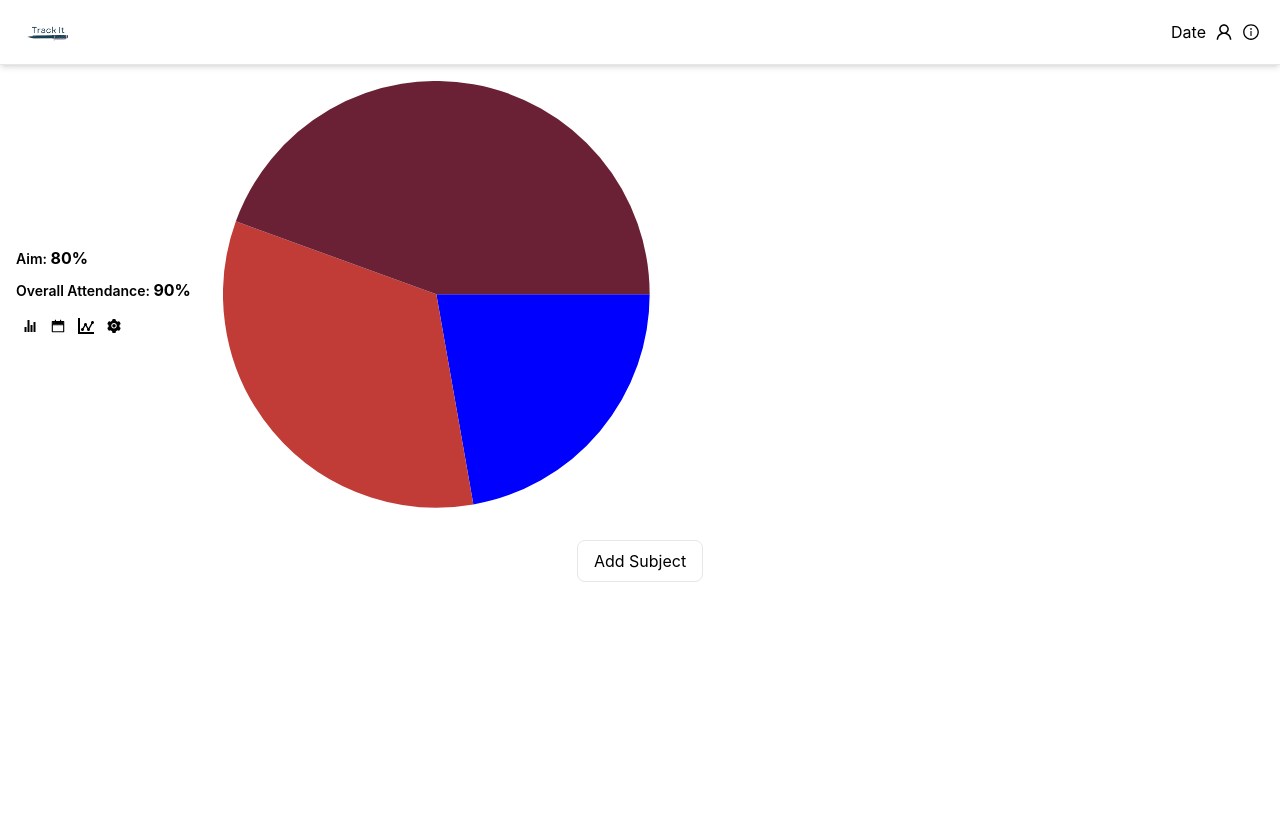
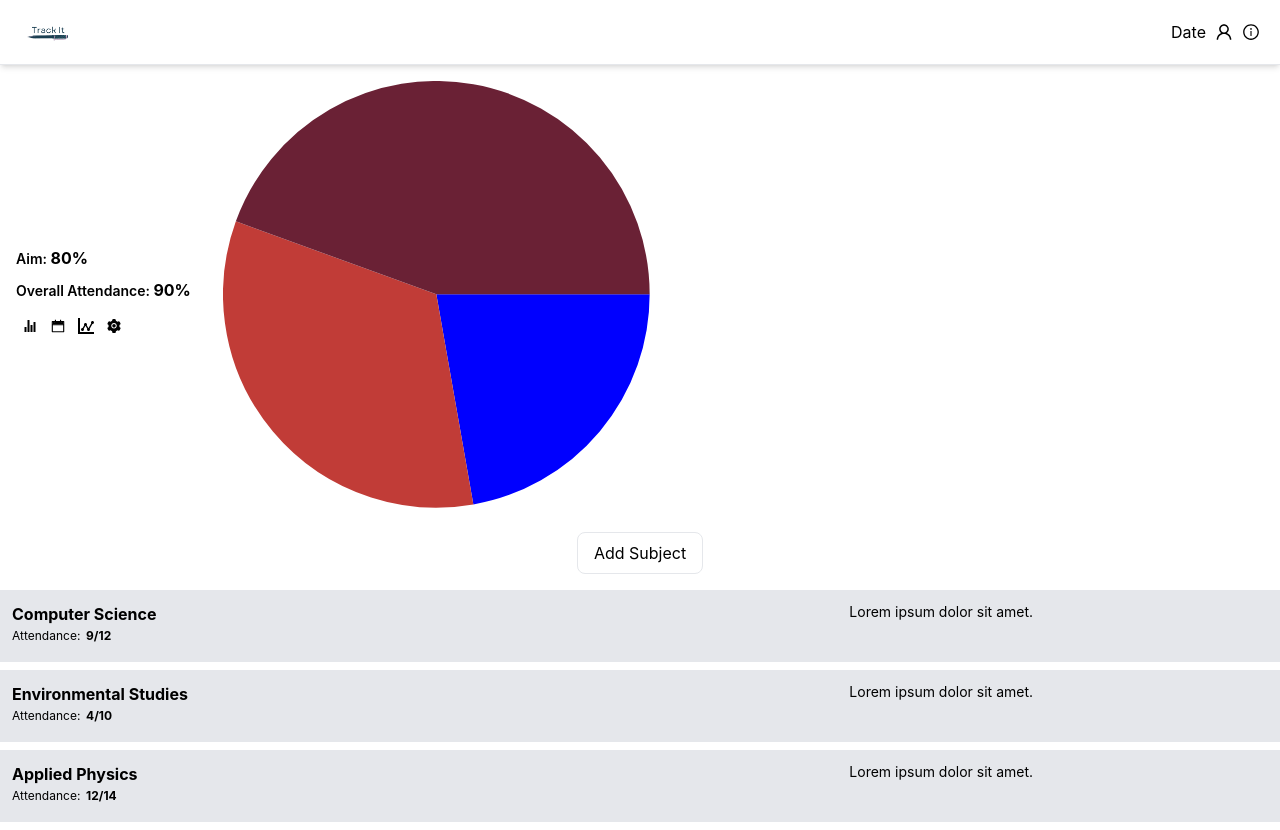
Before and after one commit to ShivanshAr97/Attendance-Tracker, a React (Create React App) app: page / in a window 1280 px wide. Before the commit the page ends 800 px from the top, so only its background shows below. Built offline with nearby package versions, Linux system fonts and the light colour scheme.

Commit message:
Added subject to main

```diff
--- a/src/components/Total.js
+++ b/src/components/Total.js
@@ -32,7 +32,50 @@ const Total = () => {
                 </div>
             </div>
             <Link to="/sub">
-            <button className="btn rounded-lg border px-4 py-2 my-4 flex mx-auto cursor-pointer">Add Subject</button></Link>
+                <button className="btn rounded-lg border px-4 py-2 my-2 mb-4 flex mx-auto cursor-pointer">Add Subject</button></Link>
+
+                <div className='bg-gray-200 p-3 my-2 flex'>
+                <div className='w-2/3'>
+                    <p className='font-bold'>Computer Science</p>
+                    <div className='flex justify-between align-middle'>
+                        <div className='flex text-xs mt-0.5 mb-1.5'>
+                            Attendance:<span className='font-bold'>&nbsp; 9/12</span>
+                        </div>
+                    </div>
+                </div>
+                <div className='w-1/3 text-sm'>
+                    Lorem ipsum dolor sit amet.
+                </div>
+            </div>
+
+            <div className='bg-gray-200 p-3 my-2 flex'>
+                <div className='w-2/3'>
+                    <p className='font-bold'>Environmental Studies</p>
+                    <div className='flex justify-between align-middle'>
+                        <div className='flex text-xs mt-0.5 mb-1.5'>
+                            Attendance:<span className='font-bold'>&nbsp; 4/10</span>
+                        </div>
+                    </div>
+                </div>
+                <div className='w-1/3 text-sm'>
+                    Lorem ipsum dolor sit amet.
+                </div>
+            </div>
+
+            <div className='bg-gray-200 p-3 my-2 flex'>
+                <div className='w-2/3'>
+                    <p className='font-bold'>Applied Physics</p>
+                    <div className='flex justify-between align-middle'>
+                        <div className='flex text-xs mt-0.5 mb-1.5'>
+                            Attendance:<span className='font-bold'>&nbsp; 12/14</span>
+                        </div>
+                    </div>
+                </div>
+                <div className='w-1/3 text-sm'>
+                    Lorem ipsum dolor sit amet.
+                </div>
+            </div>
+
         </>
     )
 }
```
